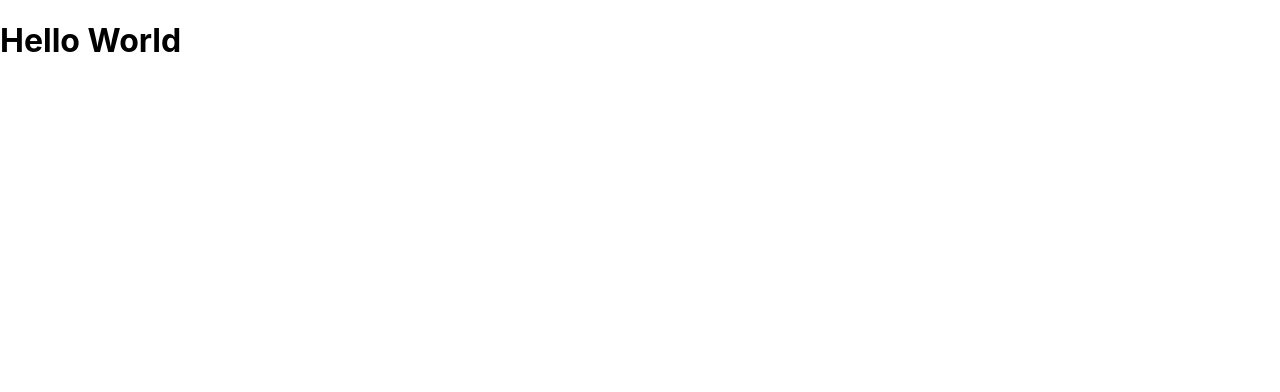
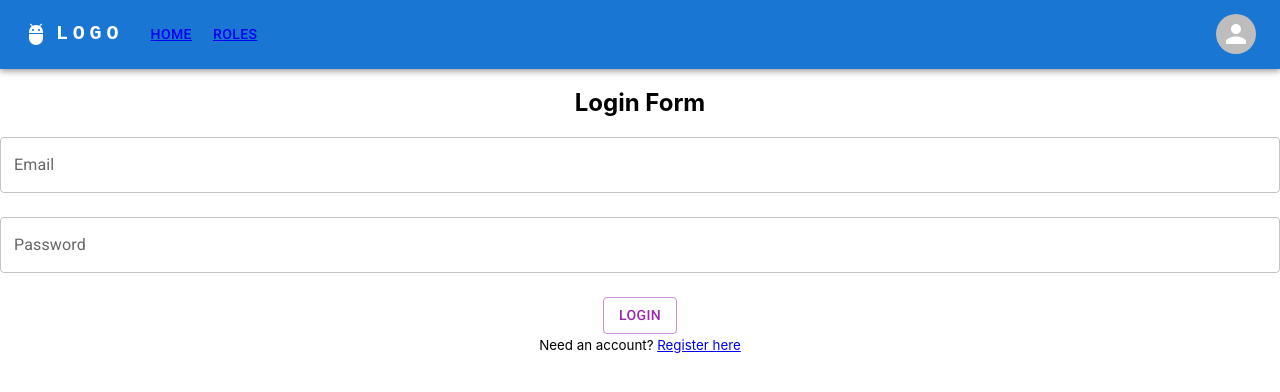
Before and after one commit to T-Pushyamitra/Hospital-application, a React (Create React App) app in the folder client/super-admin/: page /login in a window 1280 px wide. Shown: the top 392 px of the page. Built offline with nearby package versions, Linux system fonts and the light colour scheme.

Commit message:
Add cors origin to the project

```diff
--- a/client/super-admin/package.json
+++ b/client/super-admin/package.json
@@ -18,6 +18,7 @@
     "react-router-dom": "^6.19.0",
     "react-scripts": "5.0.1",
     "sass": "^1.69.5",
+    "universal-cookie": "^6.1.1",
     "url": "^0.11.3",
     "web-vitals": "^2.1.4"
   },
--- a/client/super-admin/src/App.js
+++ b/client/super-admin/src/App.js
@@ -1,24 +1,23 @@
 import "./App.css";
 import ResponsiveAppBar from "./components/Nabar/NavbarComponent";
-import { Routes, Route } from "react-router-dom";
-import ButtonComponent from "./components/ButtonComponent";
+import { Routes, Route, Navigate } from "react-router-dom";
+import LoginComponent from "./components/Login/LoginComponent";
+import SuperAdminHomeComponent from "./components/SuperAdminHomeComponent/SuperAdminHomeComponent";
+import ProtectedRoute from "./protectedRoutes/protectedRoutes";
 import useAuth from "./hooks/useAuth";
-import LoginComponent from "./components/Login/LoginComponent";
 
+// TODO:
 function App() {
-
-  const { auth, setAuth } = useAuth();
-
-  if (!auth) {
-    return <LoginComponent setAuth={setAuth}/>
-  }
-
+    const {auth} = useAuth();
   return (
     <div className="App">
       <ResponsiveAppBar pages={['Home', 'Roles']}/>
       <Routes>
-          <Route path="/" element={<LoginComponent />} />
-          <Route path='/Roles' element={<ButtonComponent buttonText={"Hello"}/>} />
+      <Route element={<ProtectedRoute/>}>
+              <Route path='/' element={<SuperAdminHomeComponent/>} />
+              <Route path="/roles" element={<SuperAdminHomeComponent/>} />
+          </Route>
+          <Route path='/login' element={!auth ? <LoginComponent/> : <Navigate to="/" />}/>
       </Routes>
     </div>
   );
--- a/client/super-admin/src/components/Login/LoginComponent.jsx
+++ b/client/super-admin/src/components/Login/LoginComponent.jsx
@@ -1,7 +1,67 @@
-import React from "react";
+import React, { useState } from "react";
+import { TextField, Button } from "@mui/material";
+import Cookies from "universal-cookie";
 
-const LoginComponent = () => {
-    return <h1> Hello World </h1>;
-};
+import { login } from "../../services/user.services";
 
-export default LoginComponent;
+// TODO: Set the auth token on to cookies
+const cookies = new Cookies();
+
+export default function LoginComponent() {
+
+  // initial state
+  const [phoneNumber, setPhoneNumber] = useState("");
+  const [password, setPassword] = useState("");
+
+  const handleSubmit = async (e) => {
+    // prevent the form from refreshing the whole page
+    e.preventDefault();
+
+    // make the API call
+    await login(phoneNumber, password)
+      .then((result) => {
+        console.log(result)
+        // set the cookie
+        cookies.set('TOKEN', result.data.token, {path: "/"});
+
+        // redirect user to the auth page
+        window.location.href = "/";
+      })
+      .catch((error) => {
+        error = new Error();
+      });
+  };
+
+  return (
+        <React.Fragment>
+        <form autoComplete="off" onSubmit={handleSubmit}>
+            <h2>Login Form</h2>
+                <TextField
+                    label="Email"
+                    onChange={e => setPhoneNumber(e.target.value)}
+                    // required
+                    variant="outlined"
+                    color="secondary"
+                    type="text"
+                    sx={{mb: 3}}
+                    fullWidth
+                    value={phoneNumber}
+                 />
+                 <TextField
+                    label="Password"
+                    onChange={e => setPassword(e.target.value)}
+                    // required
+                    variant="outlined"
+                    color="secondary"
+                    type="password"
+                    value={password}
+                    fullWidth
+                    sx={{mb: 3}}
+                 />
+                 <Button variant="outlined" color="secondary" type="submit">Login</Button>
+
+        </form>
+        <small>Need an account? <a href="/">Register here</a></small>
+        </React.Fragment>
+     );
+}
--- /dev/null
+++ b/client/super-admin/src/components/Login/LogoutComponent.jsx
@@ -0,0 +1,27 @@
+import React from "react";
+import Cookies from "universal-cookie";
+import Button from "@mui/material/Button";
+
+const cookies = new Cookies();
+
+export default function LogoutComponent() {
+  // set an initial state for the message we will receive after the API call
+//   const [message, setMessage] = useState("");
+
+  // logout
+  const logout = () => {
+    // destroy the cookie
+    cookies.remove("TOKEN", { path: "/" });
+    // redirect user to the landing page
+    window.location.href = "/login";
+  }
+
+  return (
+    <div className="text-center">
+      {/* logout */}
+      <Button type="submit" variant="danger" onClick={() => logout()}>
+        Logout
+      </Button>
+    </div>
+  );
+}
--- a/client/super-admin/src/components/Nabar/NavbarComponent.jsx
+++ b/client/super-admin/src/components/Nabar/NavbarComponent.jsx
@@ -129,7 +129,7 @@ const ResponsiveAppBar = ({pages}) => {
           <Box sx={{ flexGrow: 0 }}>
             <Tooltip title="Open settings">
               <IconButton onClick={handleOpenUserMenu} sx={{ p: 0 }}>
-                <Avatar alt="Remy Sharp" src="/static/images/avatar/2.jpg" />
+                <Avatar alt="Default Profile" src="" />
               </IconButton>
             </Tooltip>
             <Menu
--- a/client/super-admin/src/components/SuperAdminHomeComponent/SuperAdminHomeComponent.jsx
+++ b/client/super-admin/src/components/SuperAdminHomeComponent/SuperAdminHomeComponent.jsx
@@ -1,7 +1,13 @@
 import * as React from 'react';
+import LogoutComponent from '../Login/LogoutComponent';
 
 const SuperAdminHomeComponent = () => {
-    return <h1> Super admin home component </h1>;
+    return (<>
+        <div>
+            <h1> Super admin home component </h1>
+
+            <LogoutComponent />
+        </div>
+    </>);
 }
-
 export default SuperAdminHomeComponent;
--- a/client/super-admin/src/hooks/useAuth.js
+++ b/client/super-admin/src/hooks/useAuth.js
@@ -1,17 +1,20 @@
 import { useState } from 'react';
+import Cookies from "universal-cookie";
+
+// TODO: Set the auth token on to cookies
+const cookies = new Cookies();
 
 export default function useAuth() {
   const getAuth = () => {
-    const authString = localStorage.getItem('auth');
-    const userAuth = JSON.parse(authString);
-    return userAuth?.auth
+    const token = cookies.get("TOKEN");
+    return token
   };
 
   const [auth, setAuth] = useState(getAuth());
 
-  const saveAuth = userAuth => {
-    localStorage.setItem('auth', JSON.stringify(userAuth));
-    setAuth(userAuth.auth);
+  const saveAuth = token => {
+    cookies.set('TOKEN', token, {path: "/"});
+    setAuth(token);
   };
 
   return {
--- /dev/null
+++ b/client/super-admin/src/protectedRoutes/protectedRoutes.js
@@ -0,0 +1,11 @@
+import React from "react";
+import { Navigate, Outlet } from "react-router-dom";
+import useAuth from "../hooks/useAuth";
+
+// receives component and any other props represented by ...rest
+export default function ProtectedRoute({ component: Component, ...rest }) {
+    const {auth} = useAuth();
+    return (
+    auth ? <Outlet/> : <Navigate to='/login'/>
+  )
+}
--- a/client/super-admin/src/services/user.services.js
+++ b/client/super-admin/src/services/user.services.js
@@ -1,6 +1,22 @@
 
 export async function getUsers(){
-    const response=await fetch('http://localhost:8080/api/v1/users')
+    const response=await fetch('http://localhost:8080/api/v1/users', {mode: 'cors'})
     const data=await response.json();
     return data.data;
 }
+
+export async function login(_phoneNumber, _password){
+    const requestOptions = {
+        method: 'POST',
+        mode: 'cors',
+        headers: {
+            accept: 'application/json',
+            'Content-Type': 'application/json',
+
+        },
+        body: JSON.stringify({phoneNumber: _phoneNumber, password: _password })
+    };
+    const res = await fetch('http://localhost:8000/api/v1/auth/login', requestOptions);
+    const response = await res.json()
+    return response;
+}
```
Also changed, not shown: 2 other files (tests, documents, lock files or other folders).
